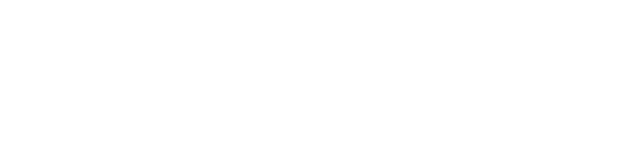
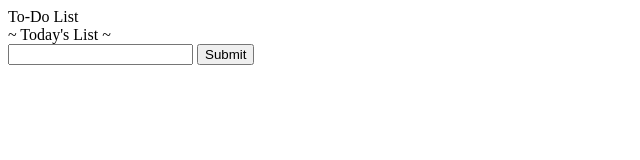
Before and after one commit to dts-kominfo-rea2b/challenge-08-desmonda96, a website: page index.html in a window 1280 px wide. Shown: the whole page, without its empty margins (0-640 px from the left). Drawn offline with Linux system fonts and the light colour scheme.

Commit message:
kerangka HTML

```diff
--- a/index.html
+++ b/index.html
@@ -9,14 +9,23 @@
   <body>
     <div id="app">
       <!-- TODO: Buatlah sebuah header dengan id todo-title -->
+      <header id="todo-title">To-Do List</header>
       <!-- TODO: Buatlah sebuah subtitle dengan id todo-subtitle -->
+      <subtitle id="todo-subtitle">~ Today's List ~</subtitle>
 
       <!-- Section: input -->
+      <section>
       <!-- TODO: Buatlah sebuah input bertipe text dengan id todo-input -->
+        <input type="text" id="todo-input">
       <!-- TODO: Buatlah sebuah button dengan id todo-submit -->
+        <button id="todo-submit">Submit</button>
+      </section>
 
       <!-- Section output -->
+      <section>
       <!-- TODO: Buatlah sebuah <ul> dengan id todo-output -->
+        <ul id="todo-output"></ul>
+      </section>
     </div>
 
     <!-- ! Untuk tantangan ini, script jangan diubah ke external js yah ! -->
```
